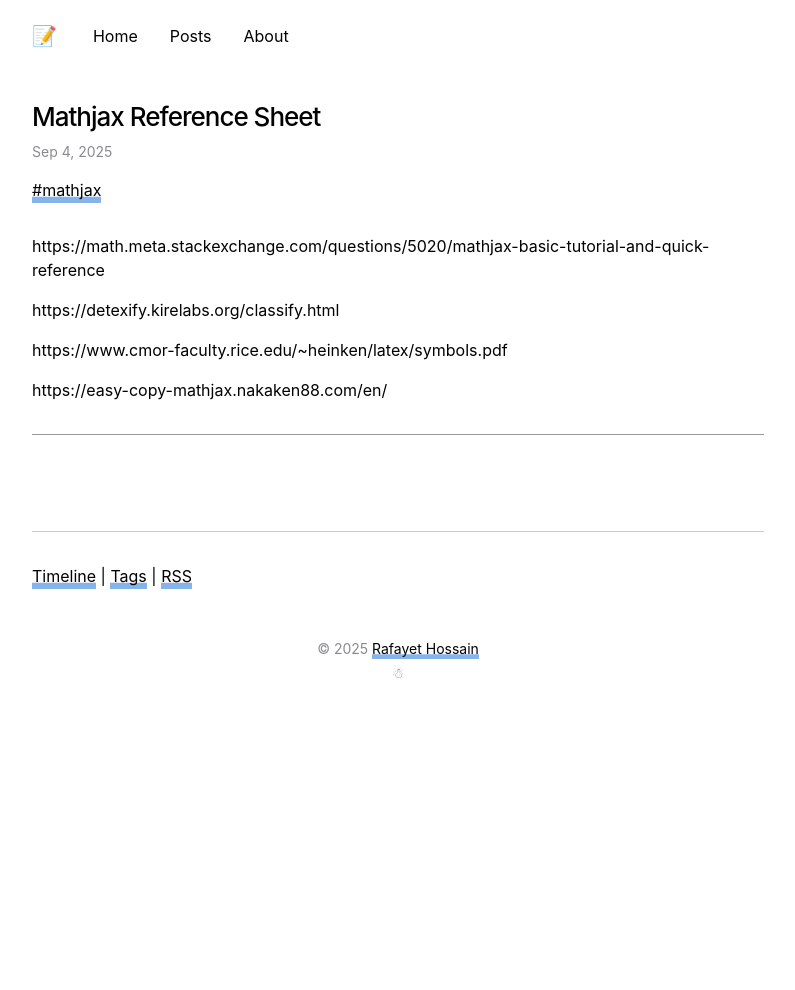
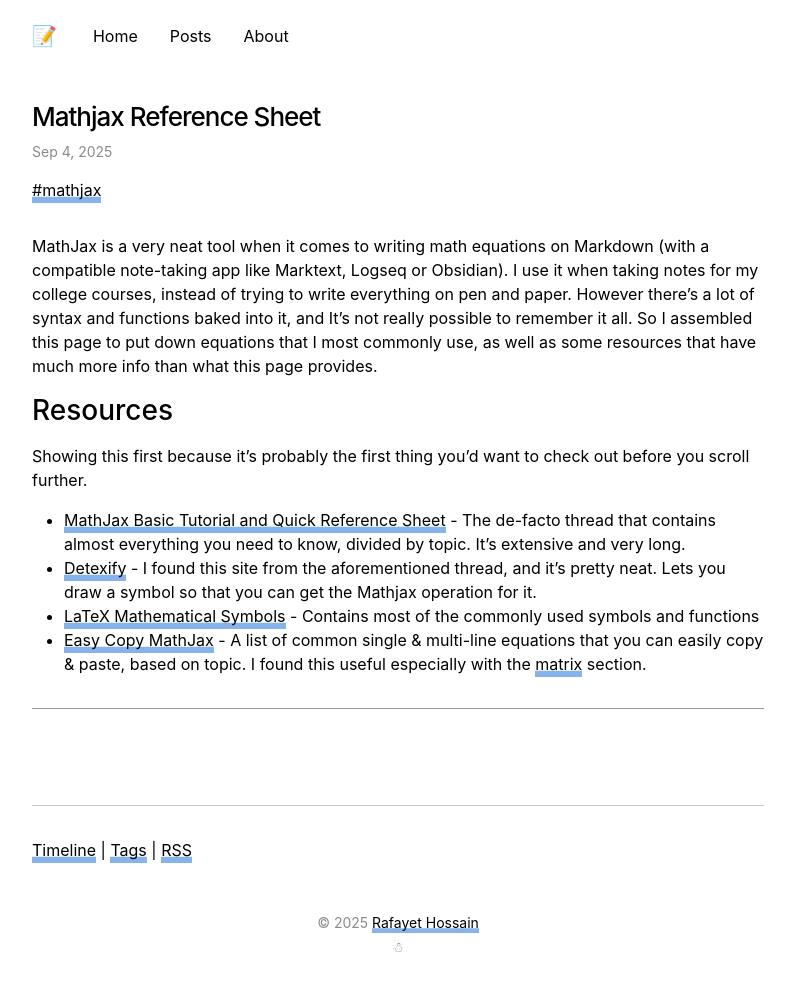
Before and after one commit to rafayet-git/hos.sh, a Jekyll site: the page built from _posts/2025-09-04-mathjax-reference-sheet.md, in a window 1280 px wide. Shown: the whole page, without its empty margins (242-1037 px from the left). Built offline with Jekyll 4.4.1, drawn with Linux system fonts in a browser that asks for light colours; comment, search, counter and statistics services are not loaded; before the commit the page ends 900 px from its top, so only the background shows below that.

Commit message:
Update Posts “2025-09-04-mathjax-reference-sheet”

```diff
--- a/_posts/2025-09-04-mathjax-reference-sheet.md
+++ b/_posts/2025-09-04-mathjax-reference-sheet.md
@@ -4,10 +4,13 @@
 date: 2025-09-04
 tags: mathjax
 ---
-https://math.meta.stackexchange.com/questions/5020/mathjax-basic-tutorial-and-quick-reference
+MathJax is a very neat tool when it comes to writing math equations on Markdown (with a compatible note-taking app like Marktext, Logseq or Obsidian). I use it when taking notes for my college courses, instead of trying to write everything on pen and paper. However there's a lot of syntax and functions baked into it, and It's not really possible to remember it all. So I assembled this page to put down equations that I most commonly use, as well as some resources that have much more info than what this page provides.
 
-https://detexify.kirelabs.org/classify.html
+### Resources
 
-https://www.cmor-faculty.rice.edu/\~heinken/latex/symbols.pdf
+Showing this first because it's probably the first thing you'd want to check out before you scroll further.
 
-https://easy-copy-mathjax.nakaken88.com/en/
+- [MathJax Basic Tutorial and Quick Reference Sheet](https://math.meta.stackexchange.com/questions/5020/mathjax-basic-tutorial-and-quick-reference) - The de-facto thread that contains almost everything you need to know, divided by topic. It's extensive and very long.
+- [Detexify](https://detexify.kirelabs.org/classify.html) - I found this site from the aforementioned thread, and it's pretty neat. Lets you draw a symbol so that you can get the Mathjax operation for it.
+- [LaTeX Mathematical Symbols](https://www.cmor-faculty.rice.edu/\\\~heinken/latex/symbols.pdf) - Contains most of the commonly used symbols and functions
+- [Easy Copy MathJax](https://easy-copy-mathjax.nakaken88.com/en/) - A list of common single & multi-line equations that you can easily copy & paste, based on topic. I found this useful especially with the [matrix](https://easy-copy-mathjax.nakaken88.com/en/matrix/) section.
```
